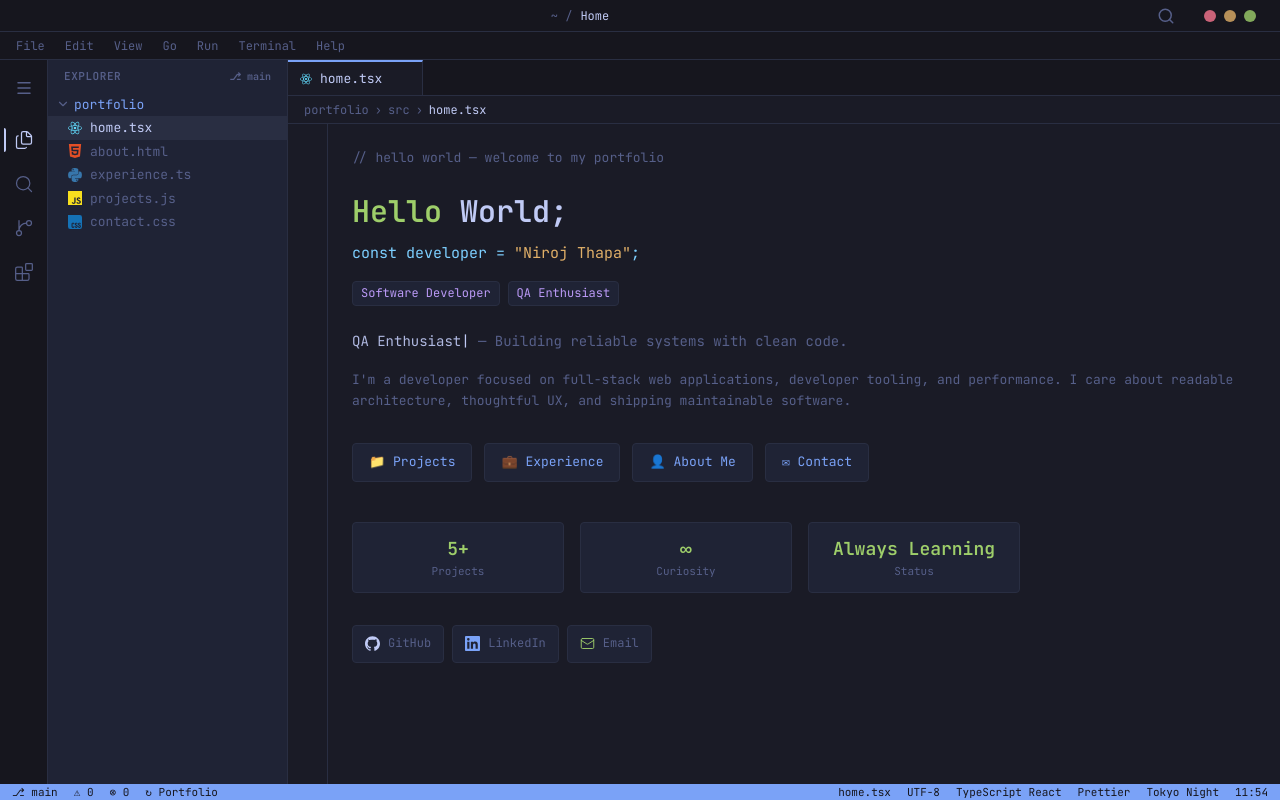
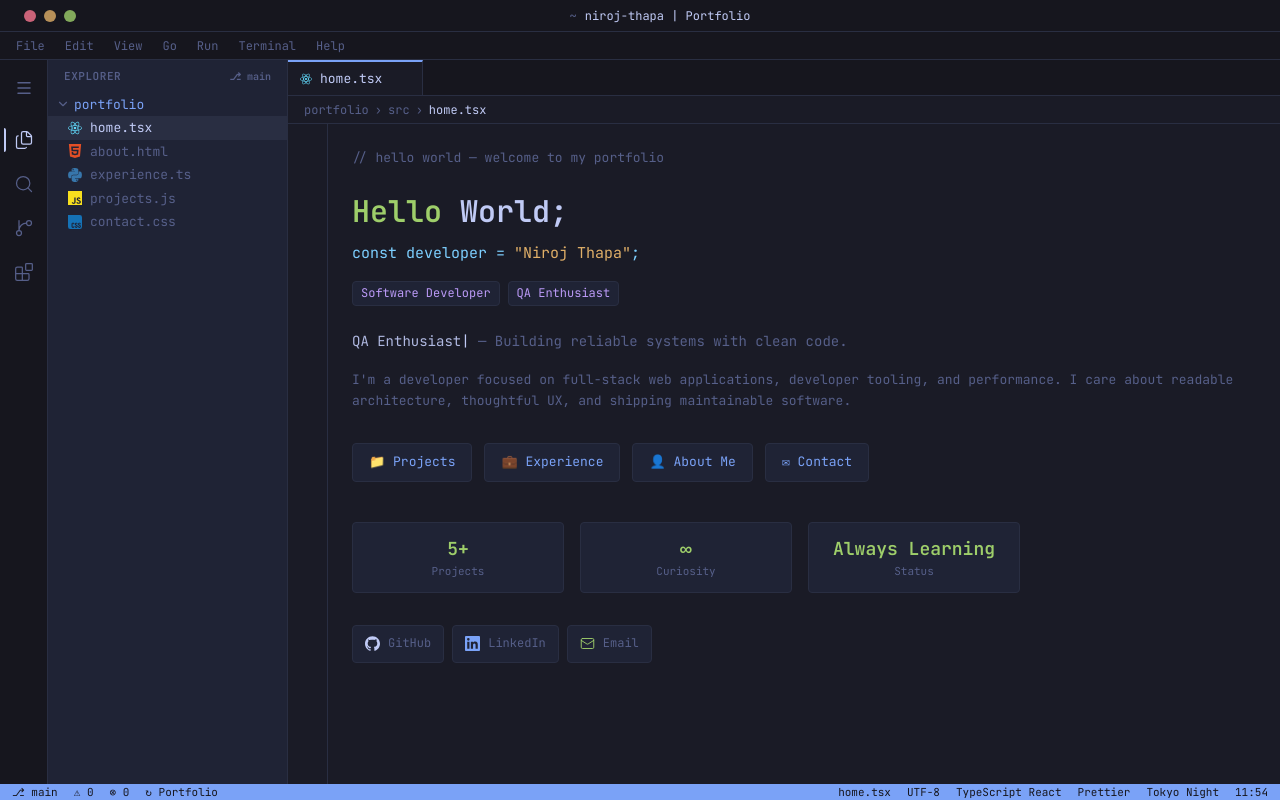
Before and after one commit to Niroj-t/portfolio, a Next.js app: page / in a window 1280 px wide. Built offline with nearby package versions, Linux system fonts and the light colour scheme; no server answers.

Commit message:
text align properly

```diff
--- a/src/components/chrome/TitleBar.tsx
+++ b/src/components/chrome/TitleBar.tsx
@@ -25,11 +25,13 @@
         <Menu size={18} />
       </button>
 
+      <div className="hidden sm:block">
+        <WindowControls />
+      </div>
+
       <div className="flex min-w-0 flex-1 items-center justify-center gap-2 text-tn-fg">
-        <span className="text-tn-muted">~ /</span>
-        <span className="truncate capitalize">
-          {activeFile.replace(/\.[^/.]+$/, "")}
-        </span>
+        <span className="text-tn-muted">~</span>
+        <span className="truncate">niroj-thapa | Portfolio</span>
       </div>
 
       <div className="flex items-center gap-2">
@@ -39,11 +41,7 @@
           className="flex h-9 w-9 items-center justify-center rounded text-tn-muted transition-colors hover:bg-tn-bg-hover hover:text-tn-fg"
           aria-label="Search"
         >
-          <Search size={18} />
         </button>
-        <div className="hidden sm:block">
-          <WindowControls />
-        </div>
       </div>
     </header>
   );
```
